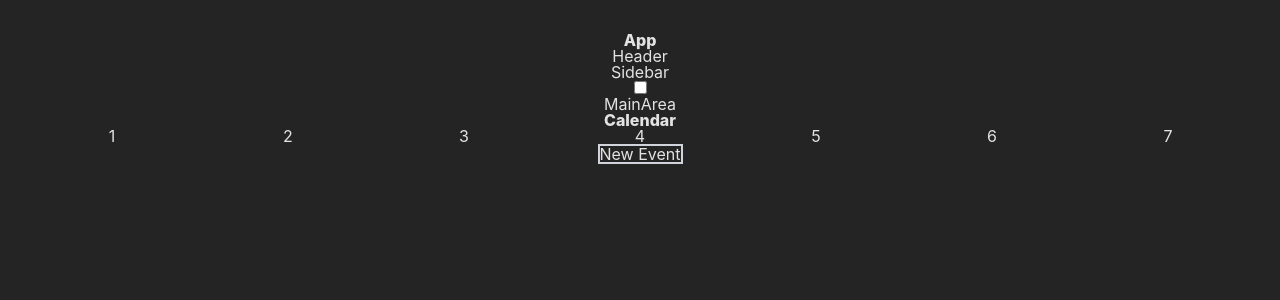
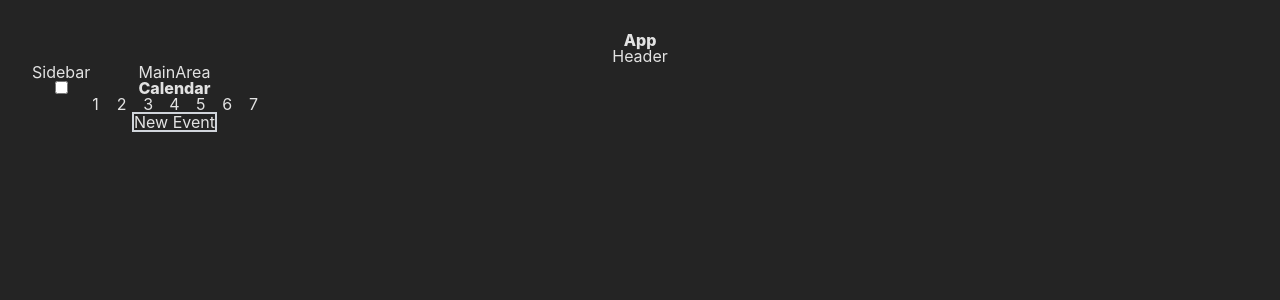
Before and after one commit to jin-ttao/weCalendar, a React (Vite) app: page /calendar in a window 1280 px wide. Shown: the top 300 px of the page. Built offline with nearby package versions, Linux system fonts and the light colour scheme.

Commit message:
style(*, Calendar): 애플리케이션 전체 높이를 100vh로 수정, Calendar 컴포넌트 flex 반영

```diff
--- a/src/Calendar/index.jsx
+++ b/src/Calendar/index.jsx
@@ -6,7 +6,7 @@ import NewEventButton from "../Button/NewEventButton";
 
 function Calendar() {
   return (
-    <>
+    <div className="flex">
       <Sidebar>
         <CalendarCheckList />
       </Sidebar>
@@ -14,7 +14,7 @@ function Calendar() {
         <Monthly />
         <NewEventButton />
       </MainArea>
-    </>
+    </div>
   );
 }
 
--- a/src/index.css
+++ b/src/index.css
@@ -10,6 +10,7 @@
 
 #root {
   max-width: 1280px;
+	height: 100vh;
   margin: 0 auto;
   padding: 2rem;
   text-align: center;
```
